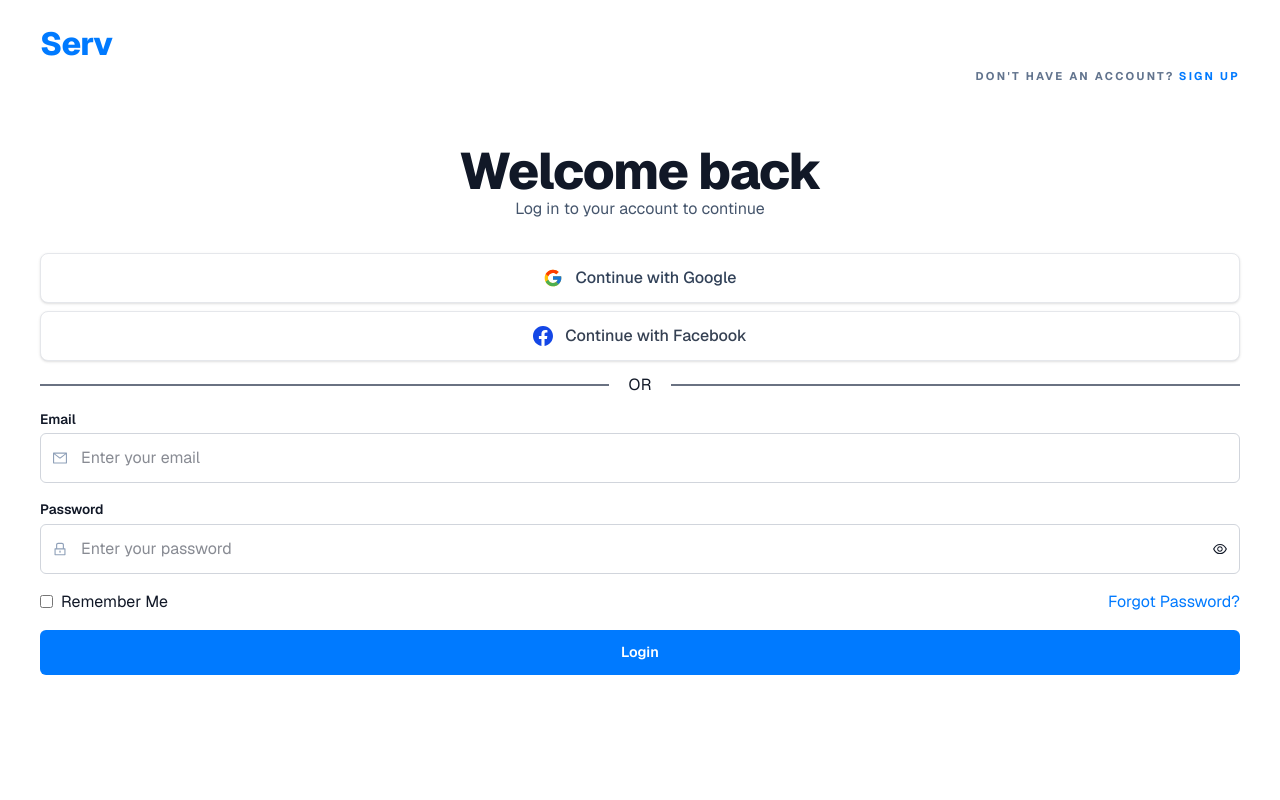
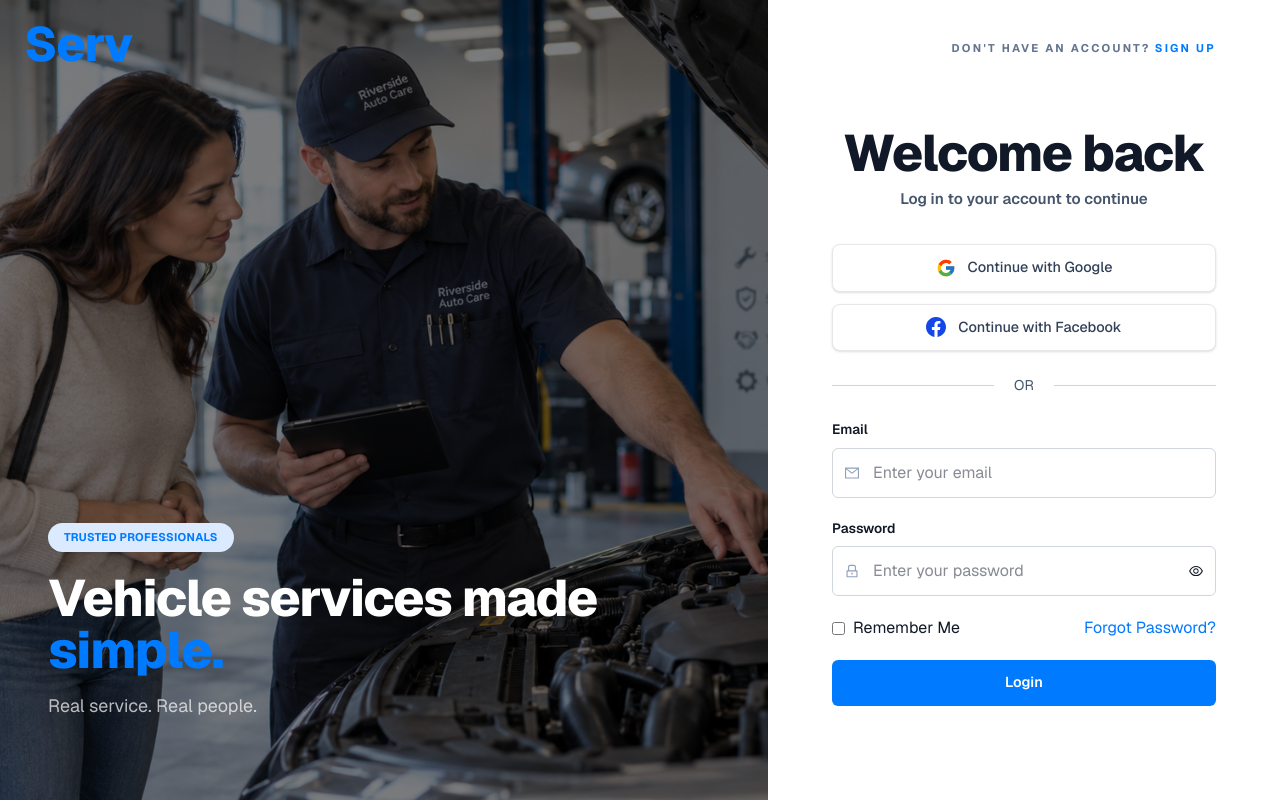
Before and after one commit to Rickson0628/Serv, a Next.js app: page /login in a window 1280 px wide. Built offline with nearby package versions, Linux system fonts and the light colour scheme.

Commit message:
`feat: build responsive login page with social auth and password controls`

```diff
--- a/src/app/(authentication)/layout.tsx
+++ b/src/app/(authentication)/layout.tsx
@@ -6,14 +6,9 @@ export default function AuthLayout({
   children: React.ReactNode;
 }) {
   return (
-    <div className="min-h-screen bg-white px-6 py-4 md:px-10 md:py-5">
+    <div className="min-h-screen bg-white">
 
-      {/* Auth Header */}
-      <header className="w-full ">
-        <Link href="/" className="text-logo">
-          Serv
-        </Link>
-      </header>
+
 
       {/* Auth Page Content */}
       <main>
--- a/src/app/(authentication)/login/page.tsx
+++ b/src/app/(authentication)/login/page.tsx
@@ -1,8 +1,11 @@
 "use client";
+
+import { useState } from "react";
+import Link from "next/link";
+import Image from "next/image";
+
 import { BsFacebook } from "react-icons/bs";
 import { FcGoogle } from "react-icons/fc";
-import { useState } from "react";
-import Link from "next/link";
 
 import {
   AiOutlineEye,
@@ -17,10 +20,63 @@ const LoginPage = () => {
   const [showPassword, setShowPassword] = useState(false);
 
   return (
-    <section className="w-full">
+    <section className="w-full min-h-screen">
+
+      {/* Auth Header */}
+      <header className="fixed top-0 left-0 z-30 px-6 py-5">
+        <Link href="/" className="text-logo text-4xl xl:text-5xl ">
+          Serv
+        </Link>
+      </header>
+
+
+      {/* Page Container */}
+      <div className="min-h-screen lg:flex">
+
+        {/* Desktop Image Section */}
+        <div className="hidden lg:flex lg:w-1/2 xl:w-3/5 relative overflow-hidden">
+
+          {/* Background Image */}
+          <Image
+            src="/home/LoginMechanic.png"
+            alt="Mechanic showing customer a vehicle issue"
+            fill
+            priority
+            className="object-cover"
+          />
+
+          {/* Image Overlay */}
+          <div className="absolute inset-0 bg-black/50" />
+
+          {/* Image Content */}
+        <div className="relative z-10 flex flex-col justify-end pb-20 px-12 text-white">
+
+            <span className="badge-primary w-fit mb-5">
+              Trusted Professionals
+            </span>
+
+            <h1 className="text-heading max-w-xl">
+              Vehicle services made
+              <span className="text-heading text-primary">
+              {" simple."}
+            </span>
+            </h1>
+
+
+
+            <p className="mt-4 text-lg text-white/70">
+              Real service. Real people.
+            </p>
+
+          </div>
+        </div>
+
+
+        {/* Login Section */}
+        <div className="w-full lg:w-1/2 xl:w-2/5 flex flex-col min-h-screen px-6 py-6 md:px-10 lg:px-16">
 
           {/* Auth Prompt */}
-      <div className="flex justify-end gap-1">
+          <div className="pt-4 flex justify-end gap-1">
             <span className="text-eyebrow">
               Don&apos;t have an account?
             </span>
@@ -33,48 +89,70 @@ const LoginPage = () => {
             </Link>
           </div>
 
+
           {/* Login Container */}
-      <div className="flex flex-col items-center justify-center mt-15  gap-3">
+          <div className="flex-1 flex items-center justify-center">
+
+            <div className="w-full max-w-xl">
 
               {/* Header Container */}
-        <div className="flex flex-col items-center mb-5">
-          <h1 className="text-heading">Welcome back</h1>
+              <div className="flex flex-col items-center text-center mb-8">
+                <h1 className="text-heading">
+                  Welcome back
+                </h1>
 
-          <p className="text-muted">
+                <p className="text-body text-muted mt-2">
                   Log in to your account to continue
                 </p>
               </div>
 
+
               {/* Social Login Container */}
-        <div className="w-full flex flex-col gap-2">
+              <div className="w-full flex flex-col gap-3 ">
 
-          {/* TODO: Connect Google authentication */}
-          <Button type="button" className="btn-social flex gap-2">
-            <FcGoogle size={20} />Continue with Google
+                {/* Google Authentication */}
+                <Button
+                  type="button"
+                  className="btn-social"
+                >
+                  <FcGoogle size={20} />
+                  Continue with Google
                 </Button>
 
-          {/* TODO: Connect Facebook authentication */}
-          <Button type="button" className="btn-social flex gap-2 ">
-            <BsFacebook size={20}  className="text-blue-700"/>
-            <div className="text-gray-700">Continue with Facebook</div>
+                {/* Facebook Authentication */}
+                <Button
+                  type="button"
+                  className="btn-social"
+                >
+                  <BsFacebook
+                    size={20}
+                    className="text-blue-700"
+                  />
+
+                  Continue with Facebook
                 </Button>
 
               </div>
 
+
               {/* Divider */}
-        <div className="w-full flex items-center gap-5">
-          <div className="flex-1 h-0.5 bg-gray-500" />
+              <div className="w-full flex items-center gap-5 my-6">
+                <div className="flex-1 h-px bg-slate-300" />
 
-          <span>OR</span>
+                <span className="text-sm text-muted">
+                  OR
+                </span>
 
-          <div className="flex-1 h-0.5 bg-gray-500" />
+                <div className="flex-1 h-px bg-slate-300" />
               </div>
 
+
               {/* Login Form */}
-        <form className="w-full flex flex-col gap-4">
+              <form className="w-full flex flex-col gap-5">
 
                 {/* Email Field */}
-          <div className="flex flex-col gap-1">
+                <div className="flex flex-col gap-2">
+
                   <label
                     htmlFor="email"
                     className="text-label"
@@ -95,10 +173,13 @@ const LoginPage = () => {
                       className="form-input pl-10"
                     />
                   </div>
+
                 </div>
 
+
                 {/* Password Field */}
-          <div className="flex flex-col gap-1">
+                <div className="flex flex-col gap-2">
+
                   <label
                     htmlFor="password"
                     className="text-label"
@@ -121,7 +202,9 @@ const LoginPage = () => {
 
                     <Button
                       type="button"
-                onClick={() => setShowPassword((prev) => !prev)}
+                      onClick={() =>
+                        setShowPassword((prev) => !prev)
+                      }
                       className="absolute right-3 top-1/2 -translate-y-1/2"
                       aria-label={
                         showPassword
@@ -135,24 +218,34 @@ const LoginPage = () => {
                         <AiOutlineEye />
                       )}
                     </Button>
+
                   </div>
                 </div>
 
+
                 {/* Form Options */}
-          <div className="w-full flex items-center justify-between">
+                <div className="flex items-center justify-between">
+
                   <label className="flex items-center gap-2">
                     <input
                       type="checkbox"
                       name="remember"
                     />
 
-              <span>Remember Me</span>
+                    <span>
+                      Remember Me
+                    </span>
                   </label>
 
-            <Link href="/forgot-password" className="text-primary">
+                  <Link
+                    href="/forgot-password"
+                    className="text-primary"
+                  >
                     Forgot Password?
                   </Link>
+
                 </div>
+
 
                 {/* Submit Button */}
                 <Button
@@ -165,7 +258,11 @@ const LoginPage = () => {
               </form>
 
             </div>
+          </div>
 
+        </div>
+
+      </div>
     </section>
   );
 };
--- a/src/app/globals.css
+++ b/src/app/globals.css
@@ -4,6 +4,7 @@
   --background: #ffffff;
   --foreground: #111827;
   --primary: #007aff;
+  --primary-soft: #dbeafe;;
   --muted: #64748b;
   --section-background: #f8fafc;
 }
@@ -12,12 +13,14 @@
   --color-background: var(--background);
   --color-foreground: var(--foreground);
   --color-primary: var(--primary);
+  --color-primary-soft: var(--primary-soft);
   --color-muted: var(--muted);
   --color-section: var(--section-background);
 
   --font-sans: var(--font-geist-sans);
   --font-mono: var(--font-geist-mono);
 }
+
 
 /* =========================
    BODY
@@ -37,12 +40,17 @@ body {
 
 /* Use for the Serv logo/brand name */
 .text-logo {
-  @apply text-primary font-extrabold text-[1.75rem] tracking-tight;
+  @apply
+  text-primary
+  font-extrabold
+  tracking-tight;
+
 }
 
 /* Use for main page or major section headings */
 .text-heading {
-  @apply font-extrabold
+  @apply
+  font-extrabold
   text-[2.25rem]
   leading-[1.05]
   tracking-tight;
@@ -50,68 +58,76 @@ body {
 
 /* Use for smaller headings, card titles, or section subtitles */
 .text-subtitle {
-  @apply font-bold
+  @apply
+  font-bold
   text-[1.25rem]
   leading-tight;
 }
 
 /* Use for regular paragraphs and descriptions */
 .text-body {
-  @apply font-[550]
+  @apply
+  font-[550]
   text-[0.95rem]
   leading-relaxed;
 }
 
 /* Use for form labels or small important text */
 .text-label {
-  @apply font-semibold
+  @apply
+  font-semibold
   text-[0.85rem];
 }
 
 /* Use for small text above a major heading */
 .text-eyebrow {
-  @apply text-[0.7rem]
+  @apply
+  text-[0.7rem]
   font-bold
   uppercase
   tracking-[0.2em]
   text-slate-500;
 }
 
+/* Blue version of eyebrow text */
 .text-eyebrow-blue {
-  @apply text-[0.7rem]
+  @apply
+  text-[0.7rem]
   font-bold
   uppercase
   tracking-[0.2em]
-  text-primary
+  text-primary;
 }
 
+/* Use for navigation links */
 .text-nav {
-  @apply text-[clamp(0.75rem,0.75vw,0.9rem)]
+  @apply
+  text-[clamp(0.75rem,0.75vw,0.9rem)]
   font-bold
   uppercase
   tracking-[0.2em]
   text-slate-500
-  hover:text-primary
+  hover:text-primary;
 }
-
-
-
 
 /* Use with body text when you want it less visually prominent */
 .text-muted {
-  @apply text-slate-600;
+  @apply
+  text-slate-600;
 }
 
 /* Use for large numbers or statistics */
 .text-stat {
-  @apply font-extrabold
+  @apply
+  font-extrabold
   text-[1.4rem]
   leading-none;
 }
 
 /* Use below a statistic to describe what the number represents */
 .text-stat-label {
-  @apply text-[0.75rem]
+  @apply
+  text-[0.75rem]
   text-slate-500
   leading-snug;
 }
@@ -123,37 +139,43 @@ body {
 
 /* Automatically makes the text classes larger on tablet and desktop */
 @media (min-width: 768px) {
-  .text-logo {
-    @apply text-[clamp(2rem,2.2vw,2.5rem)];
-  }
 
   .text-heading {
-    @apply text-[clamp(2.75rem,4vw,4rem)]
+    @apply
+    text-[clamp(2.75rem,4vw,4rem)]
     leading-[1.02];
   }
 
   .text-subtitle {
-    @apply text-[clamp(1.25rem,1.6vw,1.6rem)];
+    @apply
+    text-[clamp(1.25rem,1.6vw,1.6rem)];
   }
 
   .text-body {
-    @apply font-[550] text-[clamp(0.95rem,1.05vw,1.1rem)];
+    @apply
+    font-[550]
+    text-[clamp(0.95rem,1.05vw,1.1rem)];
   }
 
   .text-label {
-    @apply text-[clamp(0.85rem,0.9vw,1rem)];
+    @apply
+    text-[clamp(0.85rem,0.9vw,1rem)];
   }
 
-  .text-eyebrow {
-    @apply text-[clamp(0.7rem,0.75vw,0.8rem)];
+  .text-eyebrow,
+  .text-eyebrow-blue {
+    @apply
+    text-[clamp(0.7rem,0.75vw,0.8rem)];
   }
 
   .text-stat {
-    @apply text-[clamp(1.4rem,1.8vw,1.8rem)];
+    @apply
+    text-[clamp(1.4rem,1.8vw,1.8rem)];
   }
 
   .text-stat-label {
-    @apply text-[clamp(0.75rem,0.8vw,0.9rem)];
+    @apply
+    text-[clamp(0.75rem,0.8vw,0.9rem)];
   }
 }
 
@@ -164,7 +186,8 @@ body {
 
 /* Use for the main action on a page or section */
 .btn-primary {
-  @apply bg-primary
+  @apply
+  bg-primary
   text-white
   font-semibold
   px-8
@@ -176,13 +199,13 @@ body {
   justify-center
   transition-all
   duration-200
-  hover:scale-101
+  hover:scale-101;
+}
 
-
-}
 /* Use for primary button inside navbar */
 .btn-nav-primary {
-  @apply bg-primary
+  @apply
+  bg-primary
   text-white
   flex
   justify-center
@@ -201,7 +224,8 @@ body {
 
 /* Use for secondary button inside navbar */
 .btn-nav-secondary {
-  @apply bg-white
+  @apply
+  bg-white
   text-slate-500
   border
   border-slate-300
@@ -223,8 +247,8 @@ body {
 
 /* Use for a secondary action beside the primary button */
 .btn-secondary {
-  @apply bg-white
-
+  @apply
+  bg-white
   border
   border-primary
   font-semibold
@@ -239,8 +263,9 @@ body {
   duration-200
   hover:bg-blue-50
   hover:scale-101;
+}
 
-}
+/* Use for Google, Facebook, and other social login buttons */
 .btn-social {
   @apply
   w-full
@@ -266,11 +291,10 @@ body {
 /* Makes button text responsive on tablet and desktop */
 @media (min-width: 768px) {
   .btn-primary,
-  .btn-secondary
-  .btn-social
-  .btn-nav-secondary
-  .btn-nav-primary{
-    @apply text-[clamp(0.9rem,1vw,1rem)];
+  .btn-secondary,
+  .btn-social {
+    @apply
+    text-[clamp(0.9rem,1vw,1rem)];
   }
 }
 
@@ -281,7 +305,8 @@ body {
 
 /* Use for links inside the footer */
 .footer-link {
-  @apply text-slate-600
+  @apply
+  text-slate-600
   transition-colors
   duration-200
   hover:text-primary;
@@ -294,15 +319,37 @@ body {
 
 /* Use for inputs, textareas, and similar form fields */
 .form-input {
-  @apply w-full
+  @apply
+  w-full
   border
   border-gray-300
   rounded-md
-
   py-3
   outline-none
   transition-colors
   focus:border-primary;
+}
+
+
+/* =========================
+   BADGES
+   ========================= */
+
+/* Use for soft primary-colored pill badges */
+.badge-primary {
+  @apply
+  inline-flex
+  self-start
+  items-center
+  rounded-full
+  bg-primary-soft
+  text-primary
+  px-4
+  py-1.5
+  text-[0.7rem]
+  font-bold
+  uppercase
+  tracking-wide;
 }
 
 
@@ -312,12 +359,16 @@ body {
 
 /* Use on major page sections for consistent spacing */
 .section-padding {
-  @apply px-6 py-12;
+  @apply
+  px-6
+  py-12;
 }
 
 /* Adds more section spacing on tablet and desktop */
 @media (min-width: 768px) {
   .section-padding {
-    @apply px-10 py-16;
+    @apply
+    px-10
+    py-16;
   }
 }
```
Also changed, not shown: public/home/LoginMechanic.png (added). Lines whose indentation alone changed are shown as unchanged.
